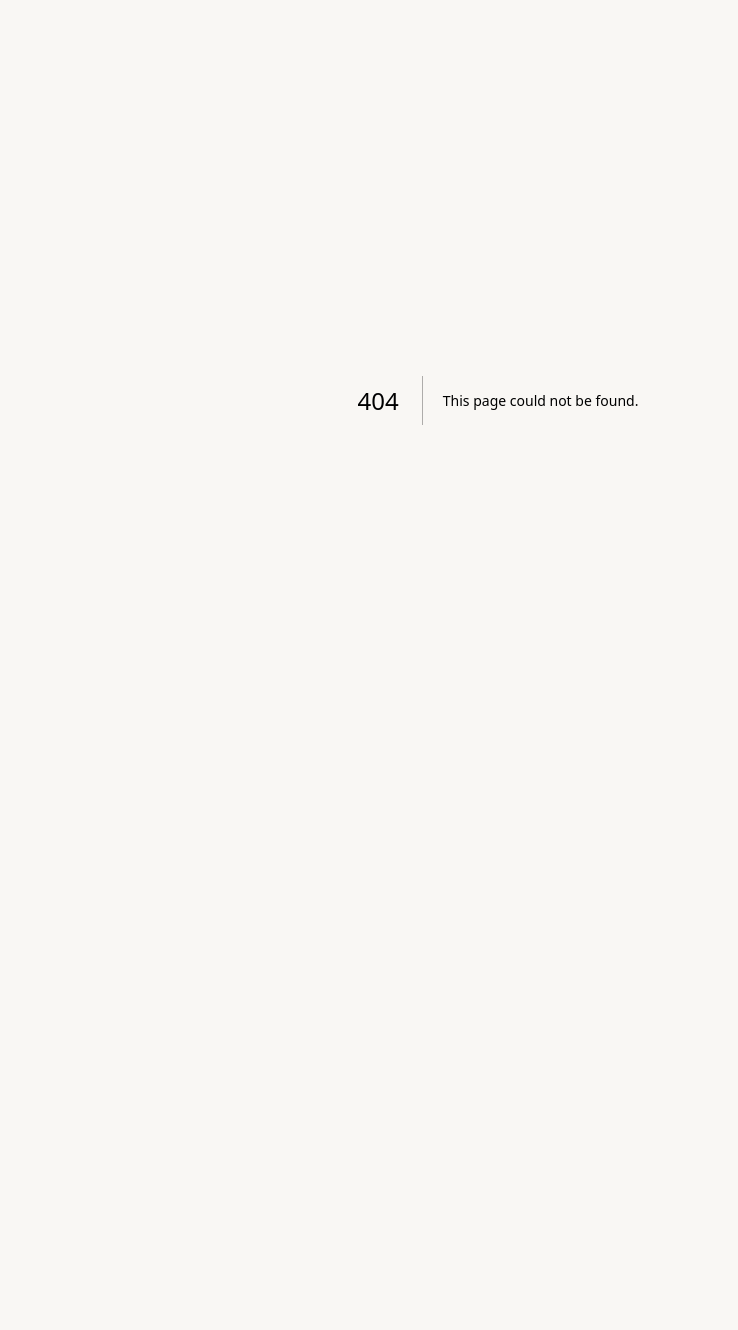
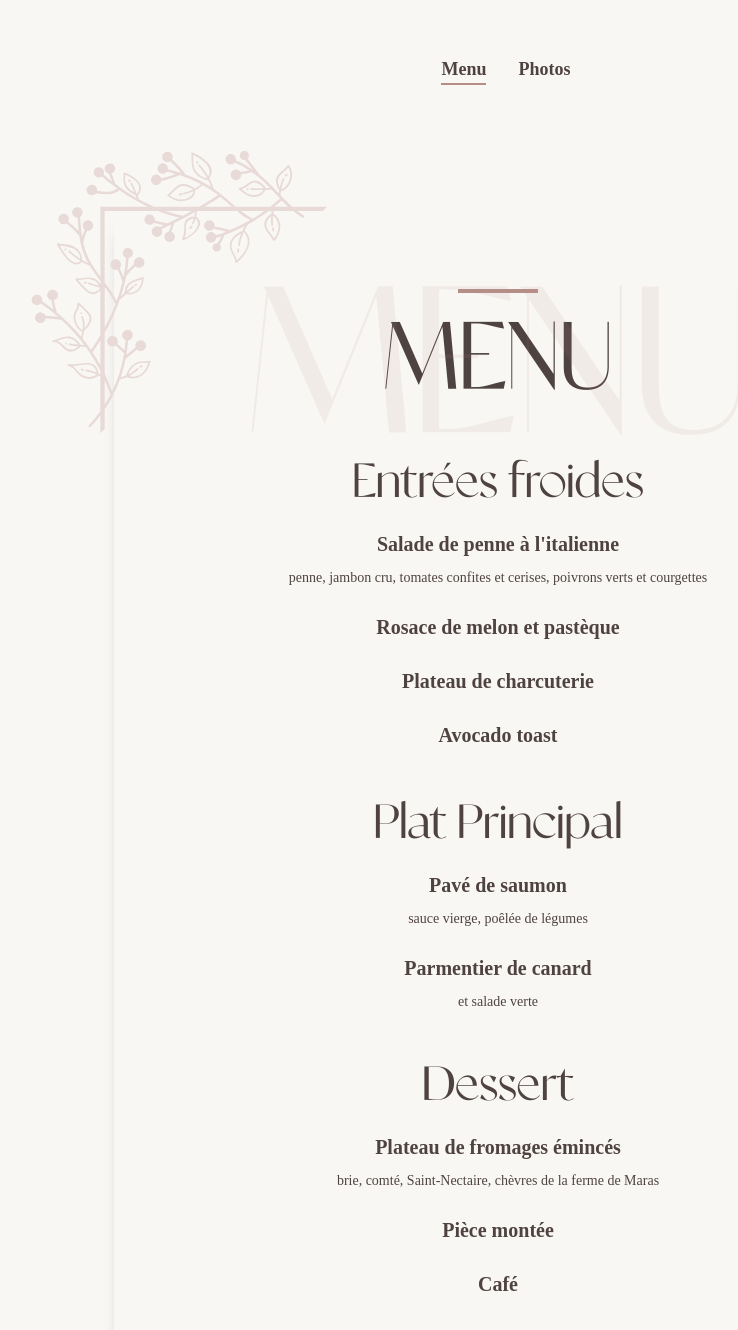
Before and after one commit to mariegautron/wedding-rsvp-t-a, a Next.js app: page /menu in a window 1280 px wide. Before the commit this address had no page. Shown: the top 1330 px of the page, without its empty margins (142-880 px from the left). Before the commit the page ends 800 px from the top, so only its background shows below. Built offline with nearby package versions, Linux system fonts and the light colour scheme.

Commit message:
feat: page menu

```diff
--- /dev/null
+++ b/app/menu/page.tsx
@@ -0,0 +1,5 @@
+import MenuPage from "@/components/website/page/MenuPage";
+
+export default async function Photos() {
+  return <MenuPage />;
+}
--- /dev/null
+++ b/components/website/atoms/ParagraphWithSubtitle.tsx
@@ -0,0 +1,25 @@
+import React from "react";
+import Paragraph from "@/components/design-system/Paragraph";
+
+interface ParagraphWithSubtitleProps {
+  title: string;
+  subtitle?: string;
+}
+
+const ParagraphWithSubtitle: React.FC<ParagraphWithSubtitleProps> = ({
+  title,
+  subtitle,
+}) => {
+  return (
+    <div className="text-center space-y-2">
+      <Paragraph className="font-bold text-lg md:text-xl">{title}</Paragraph>
+      {subtitle && (
+        <Paragraph small className="text-sm text-tagDefaultText">
+          {subtitle}
+        </Paragraph>
+      )}
+    </div>
+  );
+};
+
+export default ParagraphWithSubtitle;
--- /dev/null
+++ b/components/website/molecules/CarteMenu.tsx
@@ -0,0 +1,55 @@
+import React from "react";
+import Heading from "@/components/design-system/Headings";
+import Paragraph from "@/components/design-system/Paragraph";
+import FlowersDecoration from "@/components/design-system/FlowersDecoration";
+import ParagraphWithSubtitle from "../atoms/ParagraphWithSubtitle";
+
+const CarteMenu: React.FC = () => {
+  return (
+    <div className="relative container mx-auto text-center max-w-3xl p-8 md:p-12 rounded-lg shadow-lg my-10">
+      <FlowersDecoration variant="topLeft" />
+      <Heading level={2} className="text-4xl font-script mb-8">
+        Menu
+      </Heading>
+      <div className="space-y-12">
+        <section className="space-y-6">
+          <Heading level={3} className="text-2xl mb-4">
+            Entrées froides
+          </Heading>
+          <ParagraphWithSubtitle
+            title="Salade de penne à l'italienne"
+            subtitle="penne, jambon cru, tomates confites et cerises, poivrons verts et
+            courgettes"
+          />
+          <ParagraphWithSubtitle title="Rosace de melon et pastèque" />
+          <ParagraphWithSubtitle title="Plateau de charcuterie" />
+          <ParagraphWithSubtitle title="Avocado toast" />
+        </section>
+        <section className="space-y-6">
+          <Heading level={3}>Plat Principal</Heading>
+
+          <ParagraphWithSubtitle
+            title="Pavé de saumon"
+            subtitle="sauce vierge, poêlée de légumes"
+          />
+
+          <ParagraphWithSubtitle
+            title="Parmentier de canard"
+            subtitle="et salade verte"
+          />
+        </section>
+        <section className="space-y-6">
+          <Heading level={3}>Dessert</Heading>
+          <ParagraphWithSubtitle
+            title="Plateau de fromages émincés"
+            subtitle="brie, comté, Saint-Nectaire, chèvres de la ferme de Maras"
+          />
+          <ParagraphWithSubtitle title="Pièce montée" />
+          <ParagraphWithSubtitle title="Café" />
+        </section>
+      </div>
+    </div>
+  );
+};
+
+export default CarteMenu;
--- a/components/website/molecules/Header.tsx
+++ b/components/website/molecules/Header.tsx
@@ -20,9 +20,12 @@ const Header: FC = () => {
     );
 
   return (
-    <header className="bg-transparent py-2">
+    <header className="bg-transparent py-4">
       <div className="container mx-auto flex justify-center items-center px-4">
         <nav className="flex space-x-4">
+          <Link href="/menu" className={linkClasses("/menu")}>
+            <Paragraph>Menu</Paragraph>
+          </Link>
           <Link href="/photos" className={linkClasses("/photos")}>
             <Paragraph>Photos</Paragraph>
           </Link>
--- /dev/null
+++ b/components/website/page/MenuPage.tsx
@@ -0,0 +1,18 @@
+import React from "react";
+import Header from "../molecules/Header";
+import Footer from "../atoms/Footer";
+import CarteMenu from "../molecules/CarteMenu";
+
+const MenuPage = () => {
+  return (
+    <div className="flex flex-col gap-10 mt-10">
+      <Header />
+      <main className="flex-grow flex items-center justify-center py-10">
+        <CarteMenu />
+      </main>
+      <Footer />
+    </div>
+  );
+};
+
+export default MenuPage;
--- a/components/website/page/PhotosPage.tsx
+++ b/components/website/page/PhotosPage.tsx
@@ -12,8 +12,8 @@ const PhotosPage: FC<{
   return (
     <div className="flex flex-col gap-10 mt-10">
       <Header />
+      <PhotoShareCard />
       <PhotoGallery getImagesUrlFromStorage={getImagesUrlFromStorage} />
-      <PhotoShareCard />
       <Footer />
     </div>
   );
```
Also changed, not shown: app/tailwind.css.
